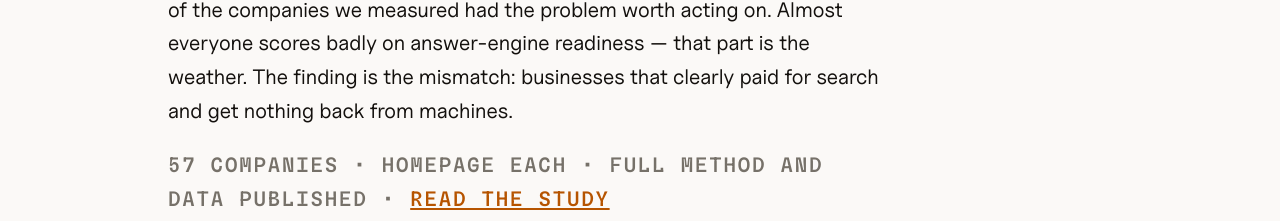
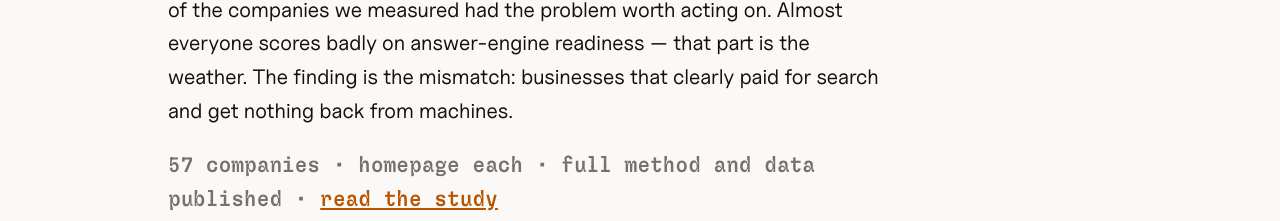
Before and after one commit to johnhreardoniv/artifactmachine-studio, a plain HTML site: page index.html in a window 1280 px wide. Shown: the part 579-800 px from the top of the page. Drawn offline with Linux system fonts and the light colour scheme.

Commit message:
design: the method line is a sentence, not a label — drop the caps
The impeccable detector flagged all-caps body text on the homepage and it
was right. The system sets measured metadata in uppercase mono, which is
correct for the short ones — a tag, a column header, "NOT CHECKED". This
line is 78 characters and carries the only link out of the section, so caps
were stripping the ascenders and descenders words are recognised by, across
two wrapped lines, on the page's headline finding.

Mono stays; it is still the machine's voice. Label tracking goes with the
caps, being spacing tuned for capitals, and the size moves up one step now
that it does not need to survive being uppercase.

Also suppressed a marquee false positive, scoped to this file: the page's
only animation is .rule-draw, a one-shot 'forwards' scaleX on the hero rule
at load with a reduced-motion branch. Nothing auto-scrolls.

design-gates: 0 P1.

Co-Authored-By: Claude Opus 5 <noreply@anthropic.com>
Claude-Session: https://claude.ai/code/session_01Mwk55okr11KbyLruBpi5Lb

```diff
--- a/index.html
+++ b/index.html
@@ -66,10 +66,15 @@
     text-wrap: pretty;
   }
   .finding .method {
+    /* Mono but NOT uppercase. The system sets measured metadata in uppercase
+       mono and that is right for the short ones — a tag, a column header,
+       "NOT CHECKED". This is a 78-character sentence carrying the section's
+       only link, and caps strip the ascenders and descenders words are
+       recognised by. Label tracking goes with it: it is spacing tuned for
+       capitals and reads as loose at lower case. */
     font-family: var(--am-font-mono);
-    font-size: var(--am-text-2xs);
-    text-transform: uppercase;
-    letter-spacing: var(--am-tracking-label);
+    font-size: var(--am-text-xs);
+    letter-spacing: 0.01em;
     color: var(--am-text-faint);
     margin-top: var(--am-space-6);
   }
```
Also changed, not shown: .impeccable/config.json (added).
